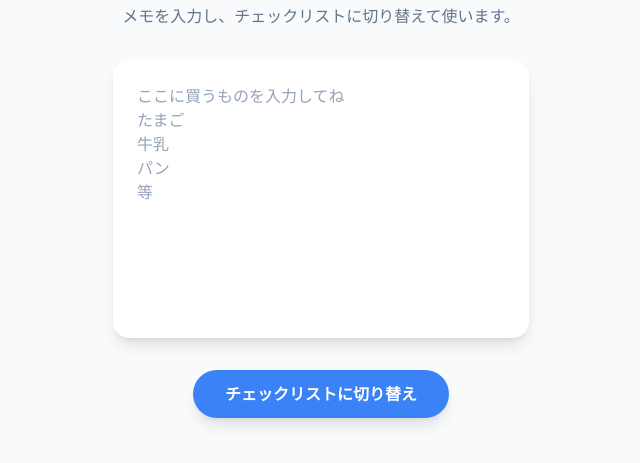
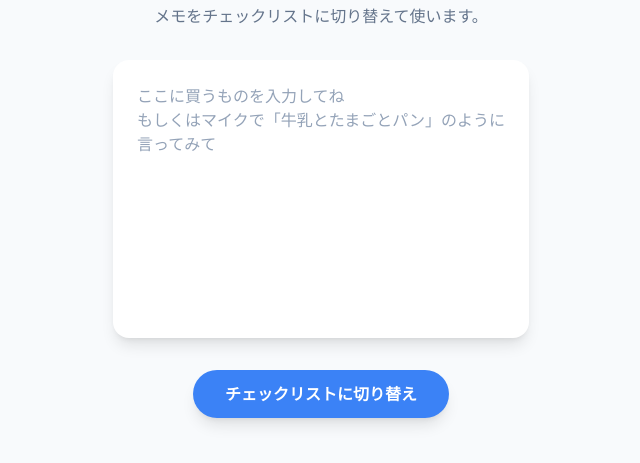
Before and after one commit to kmtshn/ShoppingList, a plain HTML site: page index.html in a window 1280 px wide. Shown: the part 213-676 px from the top of the page, without its empty margins (319-959 px from the left). Drawn offline with nearby package versions, Linux system fonts and the light colour scheme.

Commit message:
Update index.html

```diff
--- a/index.html
+++ b/index.html
@@ -34,7 +34,7 @@
                 <span>メモリス</span>
                 <img src="icon-192.png" alt="メモリス アイコン" class="w-10 h-10">
             </h1>
-            <p class="text-slate-500 mt-2">メモを入力し、チェックリストに切り替えて使います。</p>
+            <p class="text-slate-500 mt-2">メモをチェックリストに切り替えて使います。</p>
         </header>
         <!-- ▲▲▲ ココまでを修正 ▲▲▲ -->
 
@@ -45,7 +45,7 @@
                     <textarea
                         id="memo-input"
                         class="w-full h-64 p-4 border-none resize-none focus:ring-0 text-slate-700 placeholder-slate-400 bg-transparent"
-                        placeholder="ここに買うものを入力してね&#10;たまご&#10;牛乳&#10;パン&#10;等"></textarea>
+                        placeholder="ここに買うものを入力してね&#10;もしくはマイクで「牛乳とたまごとパン」のように言ってみて"></textarea>
 
                     <button id="mic-btn" class="absolute bottom-4 right-4 bg-blue-500 hover:bg-blue-600 text-white p-3 rounded-full shadow-lg transition-transform transform hover:scale-110 focus:outline-none hidden">
                         <svg xmlns="http://www.w3.org/2000/svg" class="h-6 w-6" fill="none" viewBox="0 0 24 24" stroke="currentColor">
```
